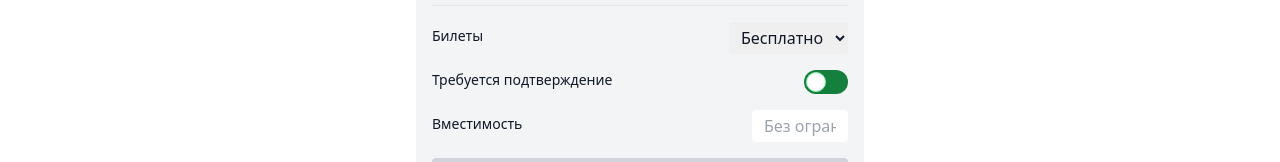
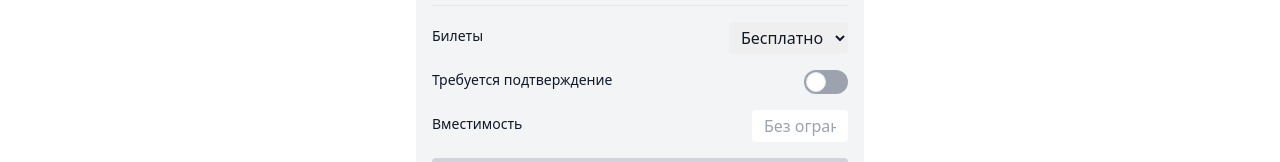
Before and after one commit to qarbo/meetups-fe, a React (Create React App) app: page /create in a window 1280 px wide. Shown: the part 756-918 px from the top of the page. Built offline with nearby package versions, Linux system fonts and the light colour scheme.

Commit message:
Color fix

```diff
--- a/src/pages/CreateEvent.jsx
+++ b/src/pages/CreateEvent.jsx
@@ -193,7 +193,7 @@ export default function CreateEvent() {
                   checked={requireApproval}
                   onChange={(e) => setRequireApproval(e.target.checked)}
                 />
-                <div className="w-11 h-6 bg-green-700 rounded-full peer peer-focus:ring-2 peer-focus:ring-green-400 peer-checked:after:translate-x-full peer-checked:after:border-white after:content-[''] after:absolute after:top-[2px] after:left-[2px] after:bg-white after:border-green-300 after:border after:rounded-full after:h-5 after:w-5 after:transition-all peer-checked:bg-green-500"></div>
+                <div className="w-11 h-6 bg-gray-400 rounded-full peer peer-focus:ring-2 peer-checked:after:translate-x-full peer-checked:after:border-white after:content-[''] after:absolute after:top-[2px] after:left-[2px] after:bg-white after:border after:rounded-full after:h-5 after:w-5 after:transition-all peer-checked:bg-green-500"></div>
               </label>
             </div>
 
```
